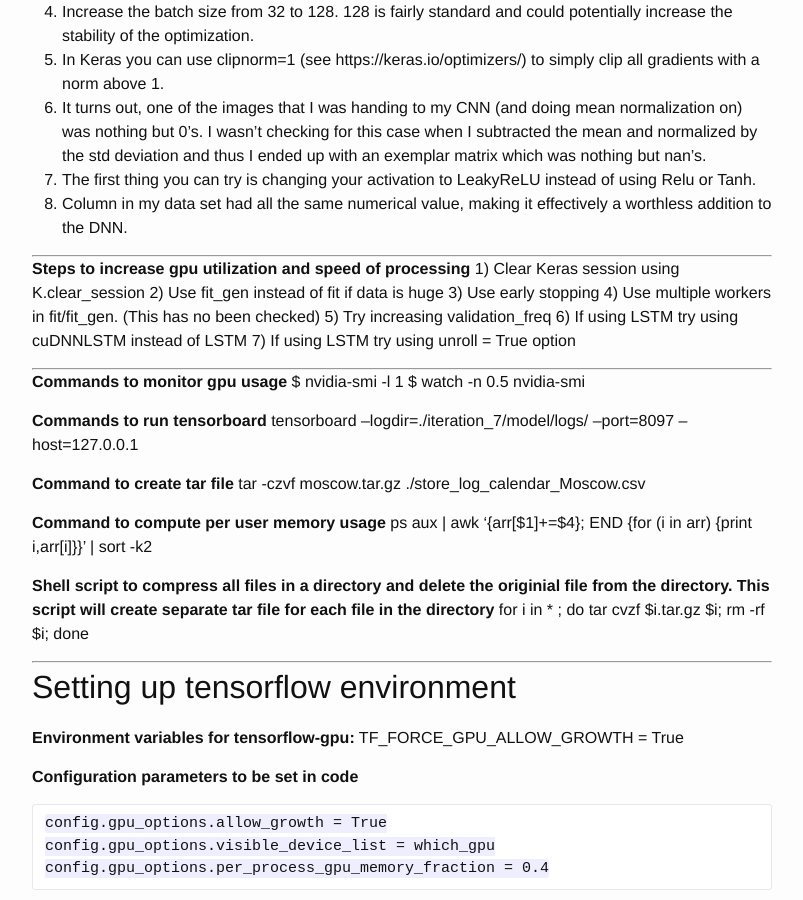
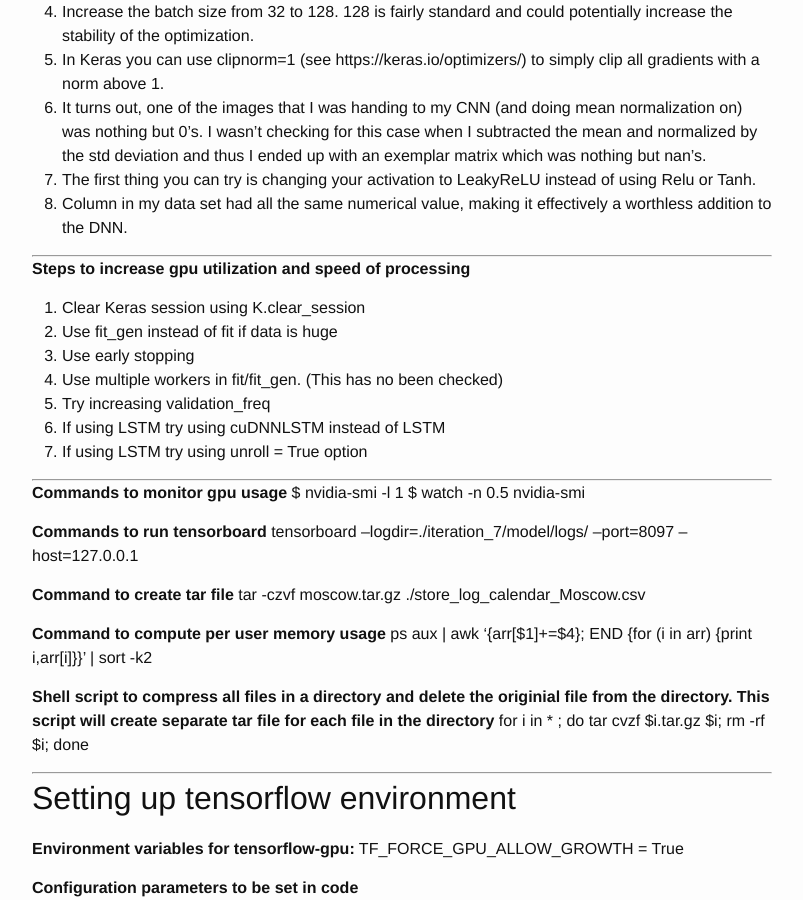
Before and after one commit to agarnitin86/agarnitin86.github.io, a Jekyll site: the page built from _posts/2019-11-19-Help.markdown, in a window 1280 px wide and 900 px high, scrolled down 1658 px. Shown: the whole window, without its empty margins (238-1041 px from the left). Built offline with Jekyll 4.4.1, drawn with Linux system fonts in a browser that asks for light colours; some of the changed text lies outside the part shown.

Commit message:
Update 2019-11-19-Help.markdown

```diff
--- a/_posts/2019-11-19-Help.markdown
+++ b/_posts/2019-11-19-Help.markdown
@@ -79,13 +79,13 @@ with tf.Session() as sess:
 ---
 
 **Steps to increase gpu utilization and speed of processing**
-1) Clear Keras session using K.clear_session
-2) Use fit_gen instead of fit if data is huge
-3) Use early stopping
-4) Use multiple workers in fit/fit_gen. (This has no been checked)
-5) Try increasing validation_freq
-6) If using LSTM try using cuDNNLSTM instead of LSTM
-7) If using LSTM try using unroll = True option
+1. Clear Keras session using K.clear_session
+2. Use fit_gen instead of fit if data is huge
+3. Use early stopping
+4. Use multiple workers in fit/fit_gen. (This has no been checked)
+5. Try increasing validation_freq
+6. If using LSTM try using cuDNNLSTM instead of LSTM
+7. If using LSTM try using unroll = True option
 
 ---
  **Commands to monitor gpu usage**
@@ -176,7 +176,9 @@ https://www.tensorflow.org/install/source
 
 **Shell command to check folder wise disk usage**
 $ du -h --max-depth=1 /data/rb/users/|sort -h
+
 ---
+
 ## Links
 
 |S.No.   | Category   | Task        | Link           |
```
